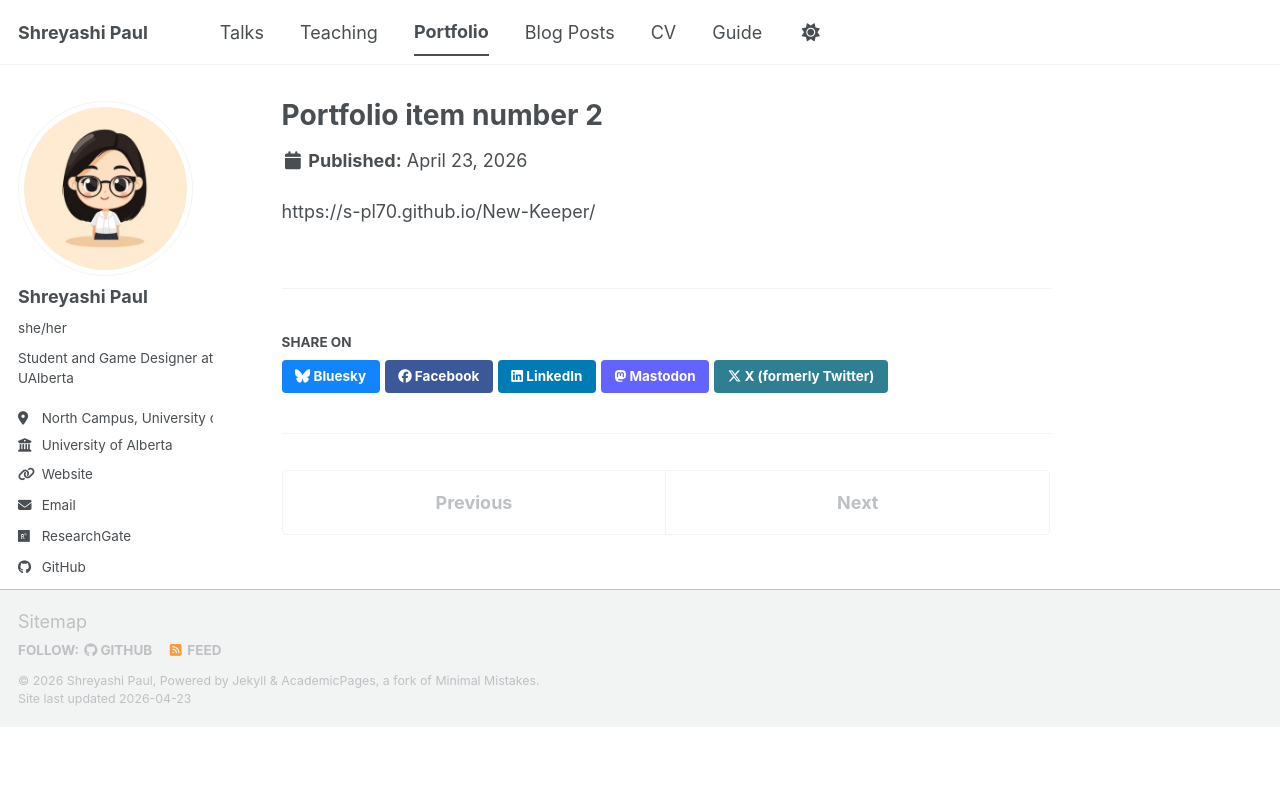
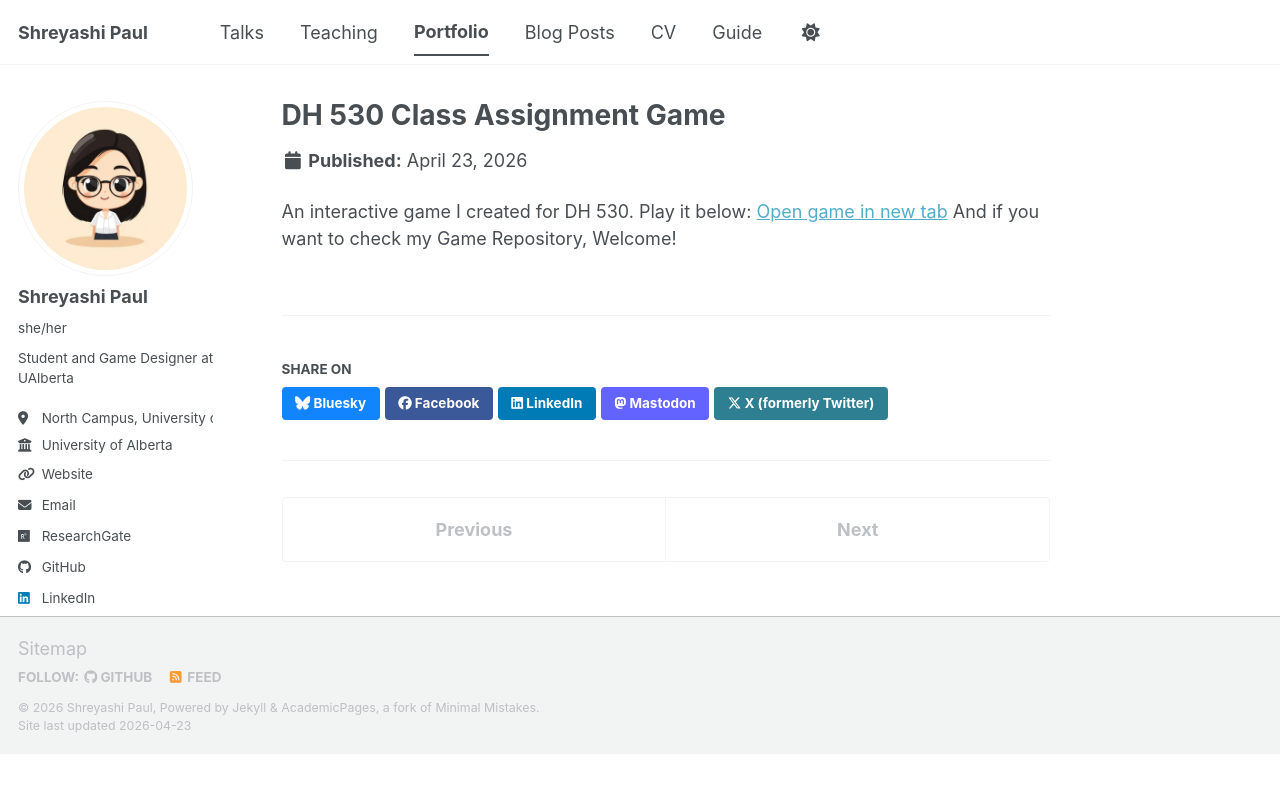
Before and after one commit to s-pl70/me, a Jekyll site: the page built from _portfolio/portfolio-2.html, in a window 1280 px wide. Shown: the top 793 px of the page. Built offline with Jekyll 4.4.1, drawn with Linux system fonts in a browser that asks for light colours; a script bundle is joined from its source files by our own code; library files that are not in the unit come from our copies.

Commit message:
Update portfolio-2.html

```diff
--- a/_portfolio/portfolio-2.html
+++ b/_portfolio/portfolio-2.html
@@ -1,7 +1,12 @@
 ---
-title: "Portfolio item number 2"
-excerpt: "Short description of portfolio item number 2 <br/><img src='/images/500x300.png'>"
+title: "DH 530 Class Assignment Game"
+excerpt: "The Last Library"
 collection: portfolio
+permalink: /portfolio/dh-530-final-project/
 ---
 
-https://s-pl70.github.io/New-Keeper/
+An interactive game I created for DH 530. Play it below:
+
+<a href="https://s-pl70.github.io/New-Keeper/" target="_blank">Open game in new tab</a>
+
+And if you want to check my Game Repository, Welcome!
```
